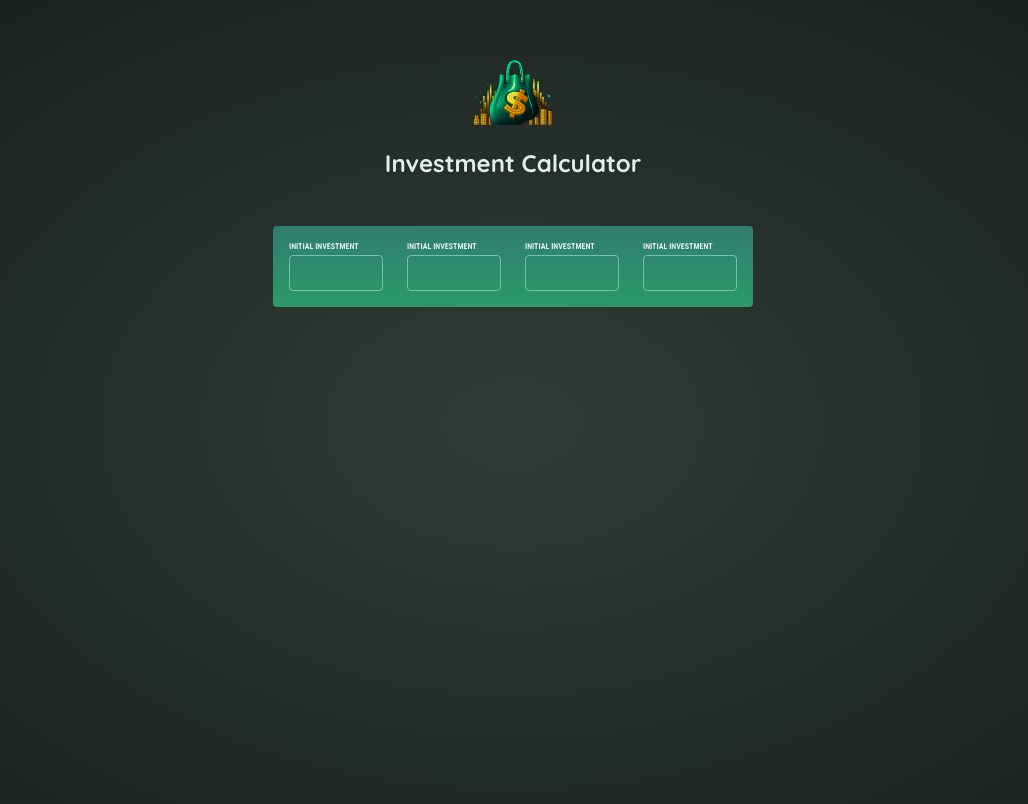
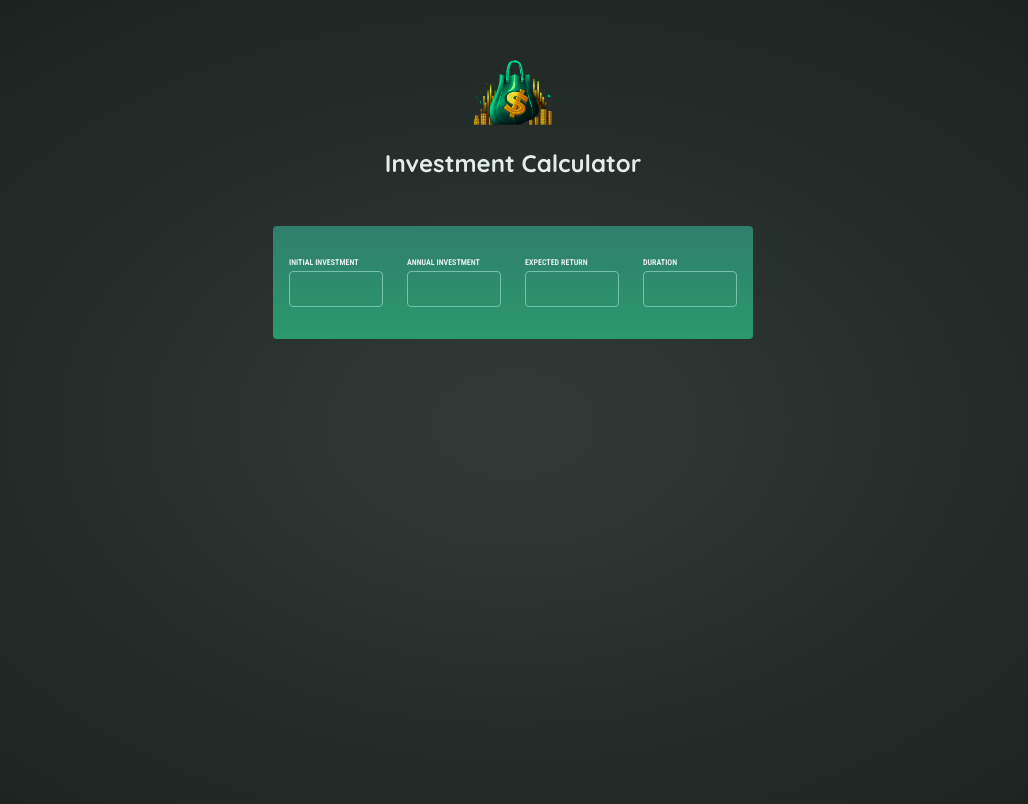
Before and after one commit to Yussif20/ReactEssentialsPractice, a React (Vite) app: page / in a window 1280 px wide. Shown: the top 804 px of the page, without its empty margins (127-1155 px from the left). Built offline with nearby package versions, Linux system fonts and the light colour scheme.

Commit message:
adding the user input component

```diff
--- a/src/components/Header.jsx
+++ b/src/components/Header.jsx
@@ -3,7 +3,7 @@
 const Header = () => {
   return (
     <header id="header">
-      <img src={HeaderImage} />
+      <img src={HeaderImage} alt="logo" />
       <h1>Investment Calculator</h1>
     </header>
   );
--- a/src/components/UserInput.jsx
+++ b/src/components/UserInput.jsx
@@ -2,26 +2,26 @@
 
 const UserInput = () => {
   return (
-    <form id="user-input">
+    <section id="user-input">
       <div className="input-group">
-        <div>
-          <label htmlFor="initial investment">Initial Investment</label>
-          <input type="number" />
-        </div>
-        <div>
-          <label htmlFor="initial investment">Initial Investment</label>
-          <input type="number" />
-        </div>
-        <div>
-          <label htmlFor="initial investment">Initial Investment</label>
-          <input type="number" />
-        </div>
-        <div>
-          <label htmlFor="initial investment">Initial Investment</label>
-          <input type="number" />
-        </div>
+        <p>
+          <label>Initial Investment</label>
+          <input type="number" required />
+        </p>
+        <p>
+          <label>Annual Investment</label>
+          <input type="number" required />
+        </p>
+        <p>
+          <label>Expected Return</label>
+          <input type="number" required />
+        </p>
+        <p>
+          <label>Duration</label>
+          <input type="number" required />
+        </p>
       </div>
-    </form>
+    </section>
   );
 };
 
```
